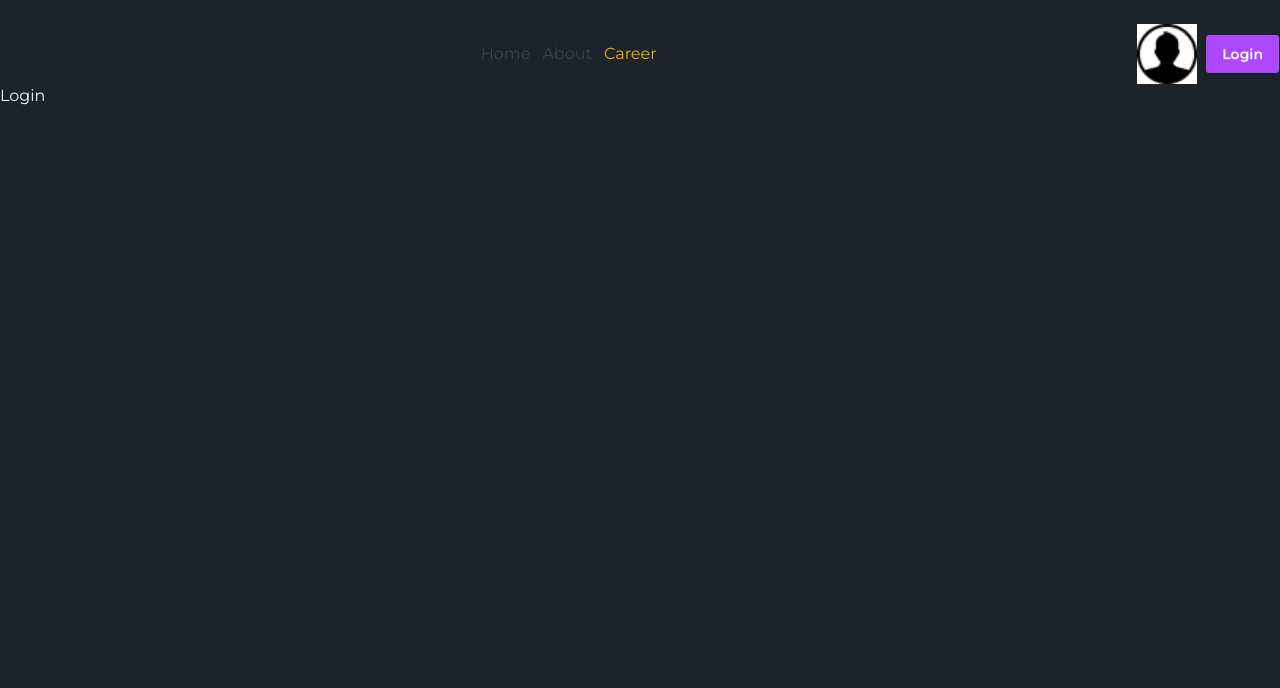
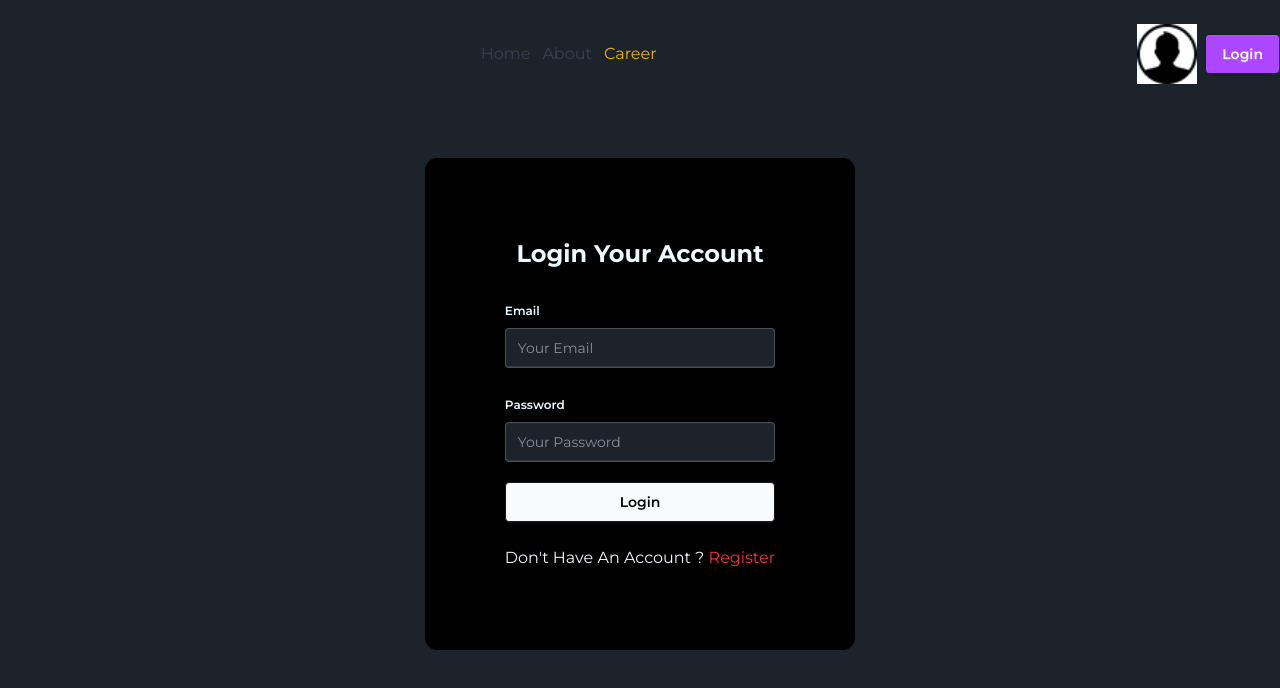
Before and after one commit to juhairulislam/dragon-news-authenticatiion, a Next.js app: page /login in a window 1280 px wide. Shown: the top 688 px of the page. Built offline with nearby package versions, Linux system fonts and the light colour scheme.

Commit message:
design login form

```diff
--- a/src/app/(auth)/login/page.jsx
+++ b/src/app/(auth)/login/page.jsx
@@ -1,9 +1,34 @@
+import Link from 'next/link';
 import React from 'react';
 
 const LoginPage = () => {
+
+
+
     return (
-        <div>
-            Login
+        <div className='container mx-auto min-h-[80vh] flex justify-center items-center'>
+            <div className='p-20 rounded-xl bg-black'>
+
+<h1 className='font-bold text-2xl text-center mb-6'>Login Your Account</h1>
+
+<form className='space-y-4'>
+
+    <fieldset className="fieldset">
+  <legend className="fieldset-legend">Email</legend>
+  <input type="email" className="input" placeholder="Your Email" />
+</fieldset>
+    <fieldset className="fieldset">
+  <legend className="fieldset-legend">Password</legend>
+  <input type="password" className="input" placeholder="Your Password" />
+</fieldset>
+
+<button className='btn w-full bg-slate-50 text-black'>Login</button>
+
+
+</form>
+
+<p className='mt-6'>Don't Have An Account ? <Link href={'/register'} className='text-red-500'>Register</Link></p>
+            </div>
         </div>
     );
 };
```
